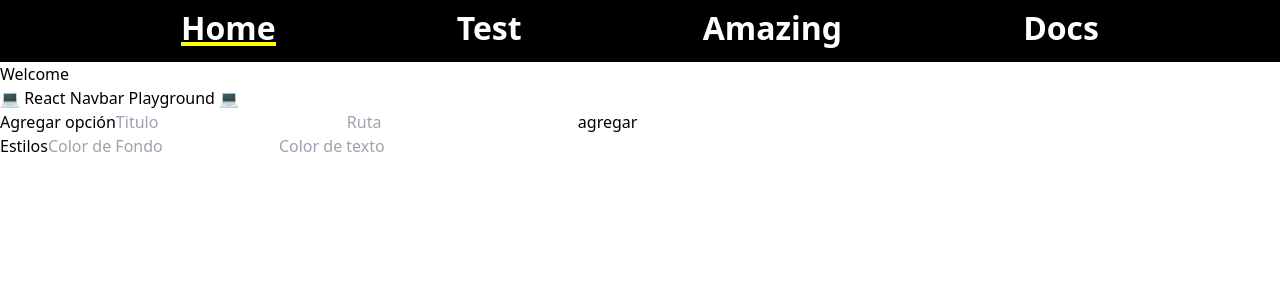
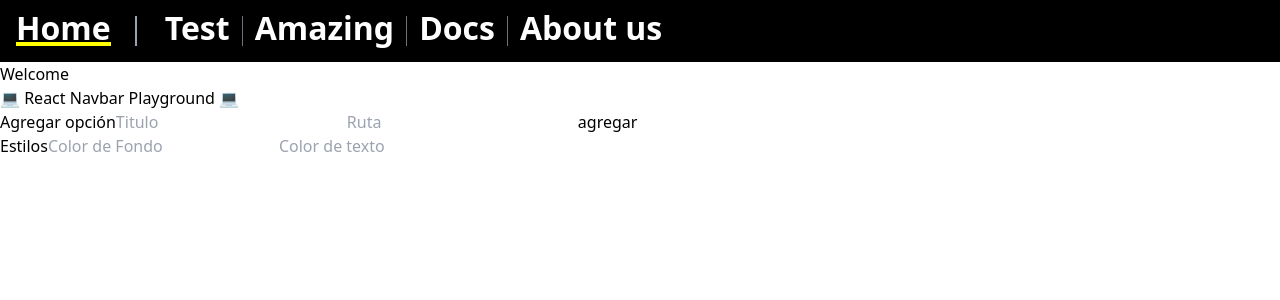
Before and after one commit to Pipexlul/U7-DOpt2-React-Nav-PG, a React (Vite) app: page /home in a window 1280 px wide. Shown: the top 300 px of the page. Built offline with nearby package versions, Linux system fonts and the light colour scheme; a web font is replaced by a local one.

Commit message:
Implement basic NavBar styles and functionality

```diff
--- a/src/components/Navbar.tsx
+++ b/src/components/Navbar.tsx
@@ -1,11 +1,18 @@
 import { useContext } from "react";
+import { NavLink } from "react-router-dom";
+import type { NavLinkProps } from "react-router-dom";
 
 import { AppContext } from "../contexts/AppContext";
 import type { ContextProps } from "../types/Context";
 
-import NavLink from "./NavLink";
+import CustomNavTab from "./NavLink";
 
 import { getStyleFromContext } from "../utils/styleUtils";
+
+type NavBarChildFuncType = NavLinkProps["children"];
+const childFunc = (tab: string): NavBarChildFuncType => {
+  return ({ isActive }) => <CustomNavTab label={tab} isActive={isActive} />;
+};
 
 const Navbar: React.FC = () => {
   const { tabs, navStyles } = useContext(AppContext) as ContextProps;
@@ -14,10 +21,20 @@ const Navbar: React.FC = () => {
   const navCss = styl(["backgroundColor"]);
 
   return (
-    <nav className="flex justify-evenly items-center py-4" style={navCss}>
-      {tabs.map((tab) => (
-        <NavLink key={tab} label={tab} isActive={tab === tabs[0]} />
-      ))}
+    <nav
+      className="flex justify-start items-center py-4 gap-x-2 divide-x-2 divide-gray-400"
+      style={navCss}
+    >
+      <div className="flex justify-start items-center px-4">
+        <NavLink to="/Home">{childFunc("Home")}</NavLink>
+      </div>
+      <div className="flex justify-start items-center px-4 divide-x divide-gray-400 divide-opacity-70">
+        {tabs.map((tab) => (
+          <NavLink className="px-3" key={tab} to={`/${tab}`}>
+            {childFunc(tab)}
+          </NavLink>
+        ))}
+      </div>
     </nav>
   );
 };
--- a/src/contexts/AppContext.tsx
+++ b/src/contexts/AppContext.tsx
@@ -23,10 +23,10 @@ const AppContextProvider: React.FC<React.PropsWithChildren> = ({
   };
 
   const [tabs, setTabs] = useState<string[]>([
-    "Home",
     "Test",
     "Amazing",
     "Docs",
+    "About us",
   ]);
   const [baseStyles, setBaseStyles] =
     useState<BaseNavStyles>(defaultBaseStyles);
```
